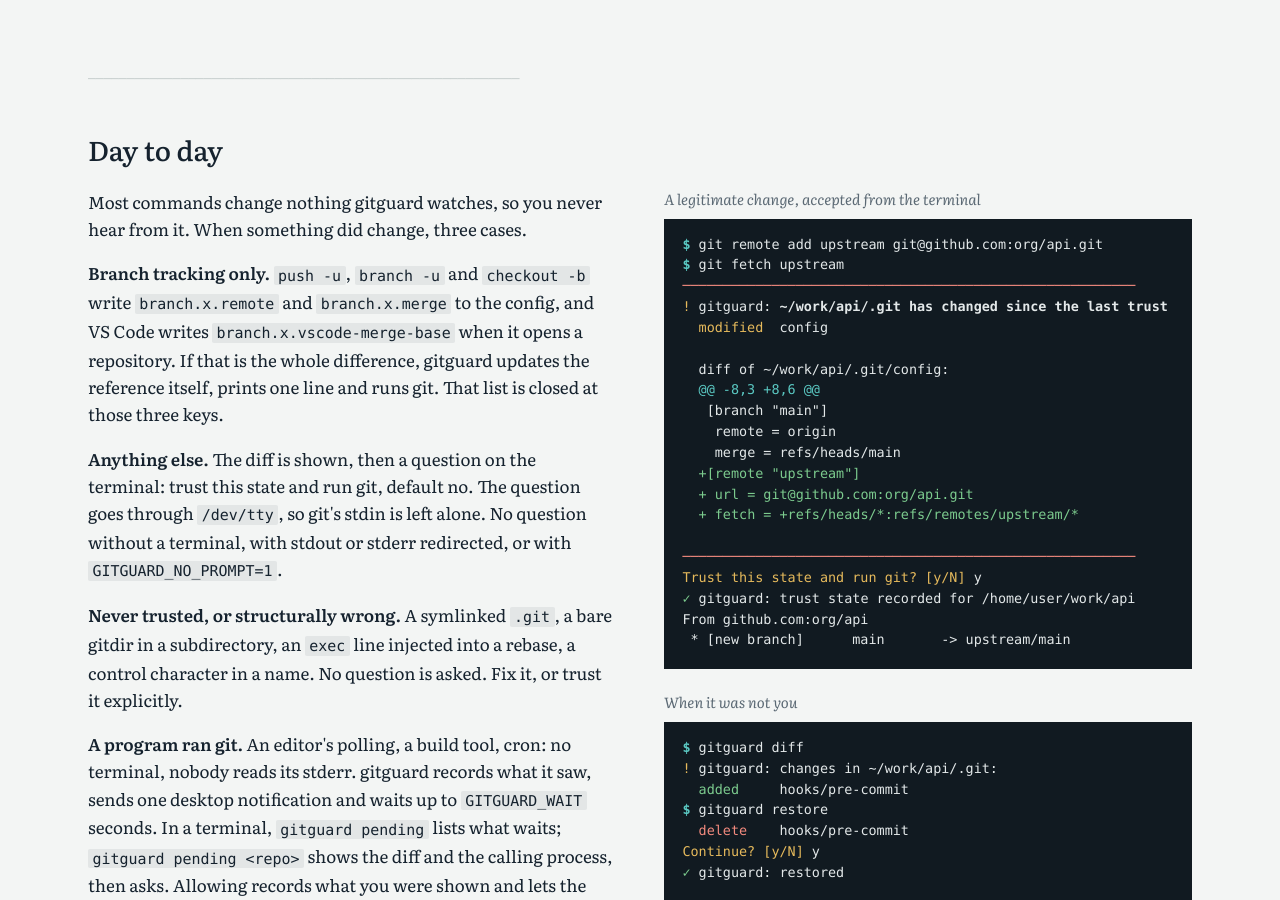
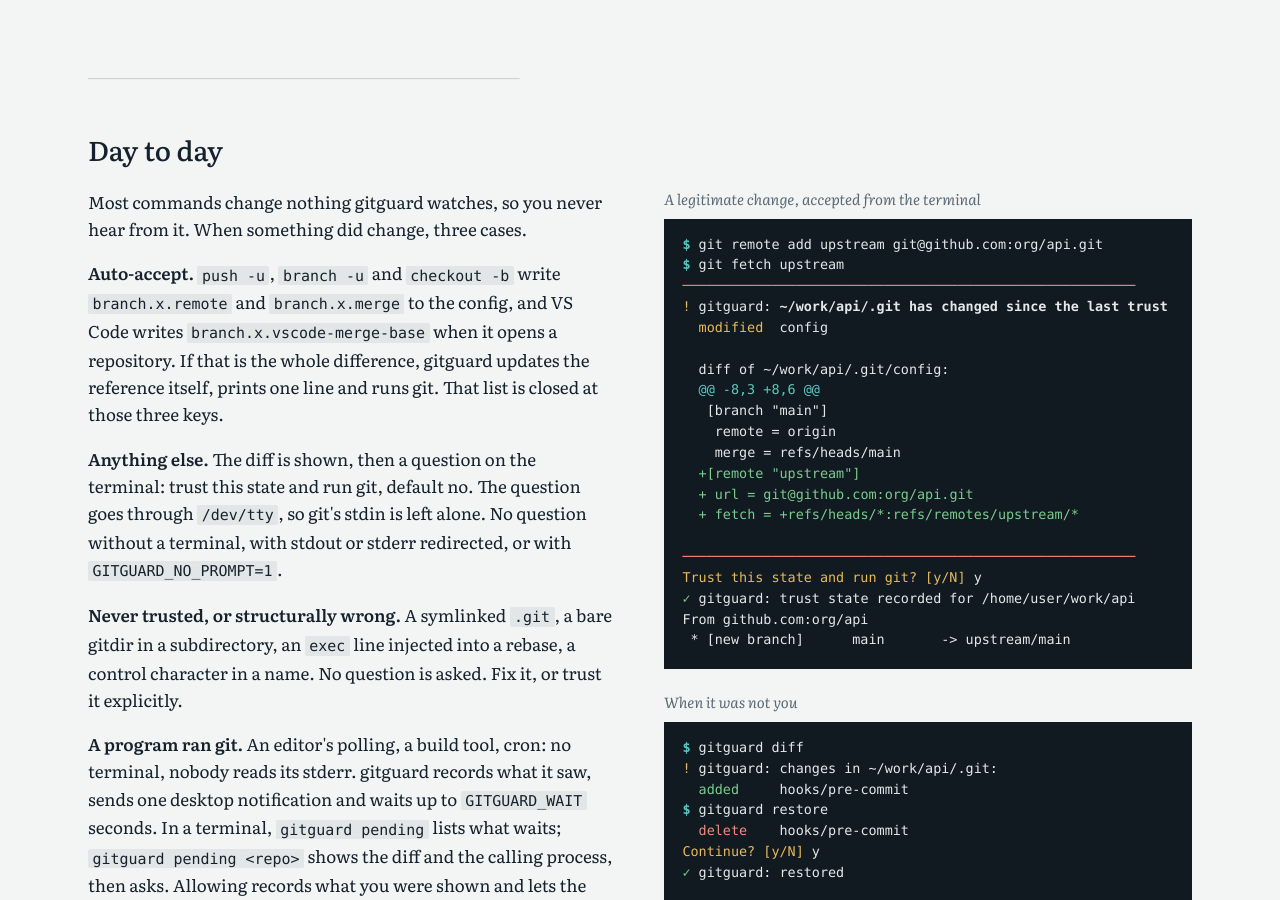
Before and after one commit to jbcayrou/gitguard, a Jekyll site: the page built from docs/index.html, in a window 1280 px wide and 900 px high, scrolled down 4709 px. Built offline with Jekyll 4.4.1, drawn with Linux system fonts in a browser that asks for light colours; some web fonts are replaced.

Commit message:
README: an Auto-accept subsection: the exact keys, who writes them, why they are harmless
Co-Authored-By: Claude Fable 5.1 <noreply@anthropic.com>

```diff
--- a/docs/index.html
+++ b/docs/index.html
@@ -138,7 +138,7 @@ description: A guard that refuses to run git on a repository whose trusted files
   <div class="two">
     <div class="prose">
       <p>Most commands change nothing gitguard watches, so you never hear from it. When something did change, three cases.</p>
-      <p><b>Branch tracking only.</b> <code>push -u</code>, <code>branch -u</code> and <code>checkout -b</code> write <code>branch.x.remote</code> and <code>branch.x.merge</code> to the config, and VS Code writes <code>branch.x.vscode-merge-base</code> when it opens a repository. If that is the whole difference, gitguard updates the reference itself, prints one line and runs git. That list is closed at those three keys.</p>
+      <p><b>Auto-accept.</b> <code>push -u</code>, <code>branch -u</code> and <code>checkout -b</code> write <code>branch.x.remote</code> and <code>branch.x.merge</code> to the config, and VS Code writes <code>branch.x.vscode-merge-base</code> when it opens a repository. If that is the whole difference, gitguard updates the reference itself, prints one line and runs git. That list is closed at those three keys.</p>
       <p><b>Anything else.</b> The diff is shown, then a question on the terminal: trust this state and run git, default no. The question goes through <code>/dev/tty</code>, so git's stdin is left alone. No question without a terminal, with stdout or stderr redirected, or with <code>GITGUARD_NO_PROMPT=1</code>.</p>
       <p><b>Never trusted, or structurally wrong.</b> A symlinked <code>.git</code>, a bare gitdir in a subdirectory, an <code>exec</code> line injected into a rebase, a control character in a name. No question is asked. Fix it, or trust it explicitly.</p>
       <p><b>A program ran git.</b> An editor's polling, a build tool, cron: no terminal, nobody reads its stderr. gitguard records what it saw, sends one desktop notification and waits up to <code>GITGUARD_WAIT</code> seconds. In a terminal, <code>gitguard pending</code> lists what waits; <code>gitguard pending &lt;repo&gt;</code> shows the diff and the calling process, then asks. Allowing records what you were shown and lets the waiting git run; refusing makes it fail and clears the record. A decision taken after the timeout applies to the next invocation. A git that has a terminal, such as a prompt's <code>$(git …)</code>, is refused at once instead: blocking it would freeze your shell.</p>
```
Also changed, not shown: README.md.
